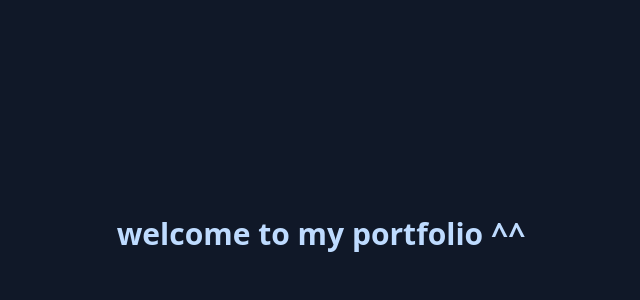
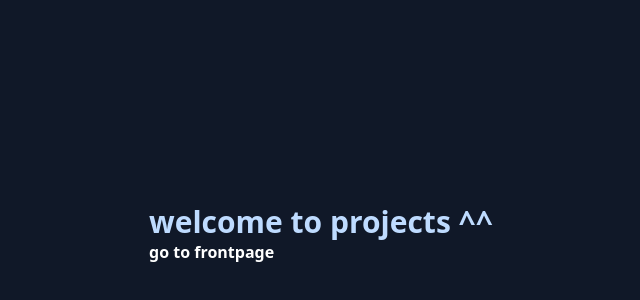
Before and after one commit to KaritaLaine/karita, a React (Vite) app in the folder portfolio/: page /projects in a window 1280 px wide. Shown: the part 166-466 px from the top of the page, without its empty margins (319-959 px from the left). Built offline with nearby package versions, Linux system fonts and the light colour scheme.

Commit message:
build: add tanstack router

```diff
--- a/portfolio/package.json
+++ b/portfolio/package.json
@@ -11,12 +11,14 @@
   },
   "dependencies": {
     "@tailwindcss/vite": "^4.1.12",
+    "@tanstack/react-router": "^1.131.31",
     "react": "^19.1.1",
     "react-dom": "^19.1.1",
     "tailwindcss": "^4.1.12"
   },
   "devDependencies": {
     "@eslint/js": "^9.33.0",
+    "@tanstack/router-vite-plugin": "^1.131.31",
     "@types/react": "^19.1.10",
     "@types/react-dom": "^19.1.7",
     "@vitejs/plugin-react": "^5.0.0",
--- /dev/null
+++ b/portfolio/src/App.tsx
@@ -0,0 +1,14 @@
+import { createRouter, RouterProvider } from "@tanstack/react-router";
+import { routeTree } from "./routeTree.gen";
+
+const router = createRouter({ routeTree });
+
+declare module "@tanstack/react-router" {
+  interface Register {
+    router: typeof router;
+  }
+}
+
+export const App = () => {
+  return <RouterProvider router={router} />;
+};
--- a/portfolio/src/main.tsx
+++ b/portfolio/src/main.tsx
@@ -1,13 +1,13 @@
 import { StrictMode } from "react";
 import { createRoot } from "react-dom/client";
+import { App } from "./App";
 import "./index.css";
-import { Home } from "./pages/home/home";
 
 createRoot(document.getElementById("root")!).render(
   <StrictMode>
     {/* TODO: add a layout wrapper ? */}
     <div className="min-h-screen bg-gray-900 flex items-center justify-center">
-      <Home />
+      <App />
     </div>
   </StrictMode>
 );
--- a/portfolio/src/pages/home/home.tsx
+++ b/portfolio/src/pages/home/home.tsx
@@ -1,7 +1,13 @@
 export const Home = () => {
   return (
-    <div className="text-3xl font-bold text-blue-200">
-      welcome to my portfolio ^^
+    <div>
+      <div className="text-3xl font-bold text-blue-200">
+        welcome to my portfolio ^^
+      </div>
+
+      <a href="/projects" className="text-white font-bold">
+        go to projects
+      </a>
     </div>
   );
 };
--- a/portfolio/src/pages/projects/projects.tsx
+++ b/portfolio/src/pages/projects/projects.tsx
@@ -0,0 +1,13 @@
+export const Projects = () => {
+  return (
+    <div>
+      <div className="text-3xl font-bold text-blue-200">
+        welcome to projects ^^
+      </div>
+
+      <a href="/" className="text-white font-bold">
+        go to frontpage
+      </a>
+    </div>
+  );
+};
--- /dev/null
+++ b/portfolio/src/routeTree.gen.ts
@@ -0,0 +1,77 @@
+/* eslint-disable */
+
+// @ts-nocheck
+
+// noinspection JSUnusedGlobalSymbols
+
+// This file was automatically generated by TanStack Router.
+// You should NOT make any changes in this file as it will be overwritten.
+// Additionally, you should also exclude this file from your linter and/or formatter to prevent it from being checked or modified.
+
+import { Route as rootRouteImport } from './routes/__root'
+import { Route as ProjectsRouteImport } from './routes/projects'
+import { Route as IndexRouteImport } from './routes/index'
+
+const ProjectsRoute = ProjectsRouteImport.update({
+  id: '/projects',
+  path: '/projects',
+  getParentRoute: () => rootRouteImport,
+} as any)
+const IndexRoute = IndexRouteImport.update({
+  id: '/',
+  path: '/',
+  getParentRoute: () => rootRouteImport,
+} as any)
+
+export interface FileRoutesByFullPath {
+  '/': typeof IndexRoute
+  '/projects': typeof ProjectsRoute
+}
+export interface FileRoutesByTo {
+  '/': typeof IndexRoute
+  '/projects': typeof ProjectsRoute
+}
+export interface FileRoutesById {
+  __root__: typeof rootRouteImport
+  '/': typeof IndexRoute
+  '/projects': typeof ProjectsRoute
+}
+export interface FileRouteTypes {
+  fileRoutesByFullPath: FileRoutesByFullPath
+  fullPaths: '/' | '/projects'
+  fileRoutesByTo: FileRoutesByTo
+  to: '/' | '/projects'
+  id: '__root__' | '/' | '/projects'
+  fileRoutesById: FileRoutesById
+}
+export interface RootRouteChildren {
+  IndexRoute: typeof IndexRoute
+  ProjectsRoute: typeof ProjectsRoute
+}
+
+declare module '@tanstack/react-router' {
+  interface FileRoutesByPath {
+    '/projects': {
+      id: '/projects'
+      path: '/projects'
+      fullPath: '/projects'
+      preLoaderRoute: typeof ProjectsRouteImport
+      parentRoute: typeof rootRouteImport
+    }
+    '/': {
+      id: '/'
+      path: '/'
+      fullPath: '/'
+      preLoaderRoute: typeof IndexRouteImport
+      parentRoute: typeof rootRouteImport
+    }
+  }
+}
+
+const rootRouteChildren: RootRouteChildren = {
+  IndexRoute: IndexRoute,
+  ProjectsRoute: ProjectsRoute,
+}
+export const routeTree = rootRouteImport
+  ._addFileChildren(rootRouteChildren)
+  ._addFileTypes<FileRouteTypes>()
--- /dev/null
+++ b/portfolio/src/routes/__root.tsx
@@ -0,0 +1,5 @@
+import { Outlet, createRootRoute } from "@tanstack/react-router";
+
+export const Route = createRootRoute({
+  component: () => <Outlet />,
+});
--- /dev/null
+++ b/portfolio/src/routes/index.tsx
@@ -0,0 +1,14 @@
+import { createFileRoute } from "@tanstack/react-router";
+import { Home } from "../pages/home/home";
+
+export const Route = createFileRoute("/")({
+  component: RouteComponent,
+});
+
+function RouteComponent() {
+  return (
+    <div>
+      <Home />
+    </div>
+  );
+}
--- /dev/null
+++ b/portfolio/src/routes/projects.tsx
@@ -0,0 +1,14 @@
+import { createFileRoute } from "@tanstack/react-router";
+import { Projects } from "../pages/projects/projects";
+
+export const Route = createFileRoute("/projects")({
+  component: RouteComponent,
+});
+
+function RouteComponent() {
+  return (
+    <div>
+      <Projects />
+    </div>
+  );
+}
--- a/portfolio/vite.config.ts
+++ b/portfolio/vite.config.ts
@@ -1,8 +1,9 @@
 import tailwindcss from "@tailwindcss/vite";
+import { tanstackRouter } from "@tanstack/router-plugin/vite";
 import react from "@vitejs/plugin-react";
 import { defineConfig } from "vite";
 
 // https://vite.dev/config/
 export default defineConfig({
-  plugins: [react(), tailwindcss()],
+  plugins: [react(), tailwindcss(), tanstackRouter()],
 });
```
Also changed, not shown: 2 other files (tests, documents, lock files or other folders).
